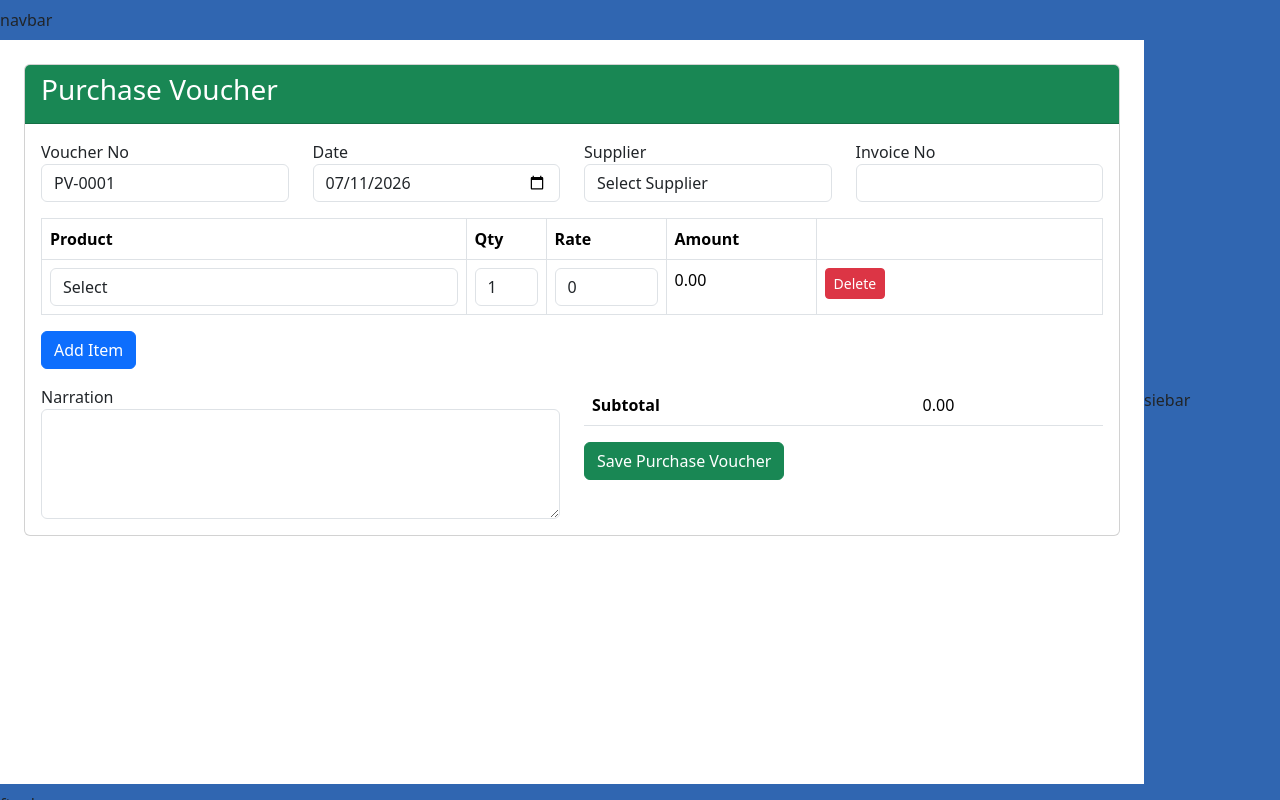
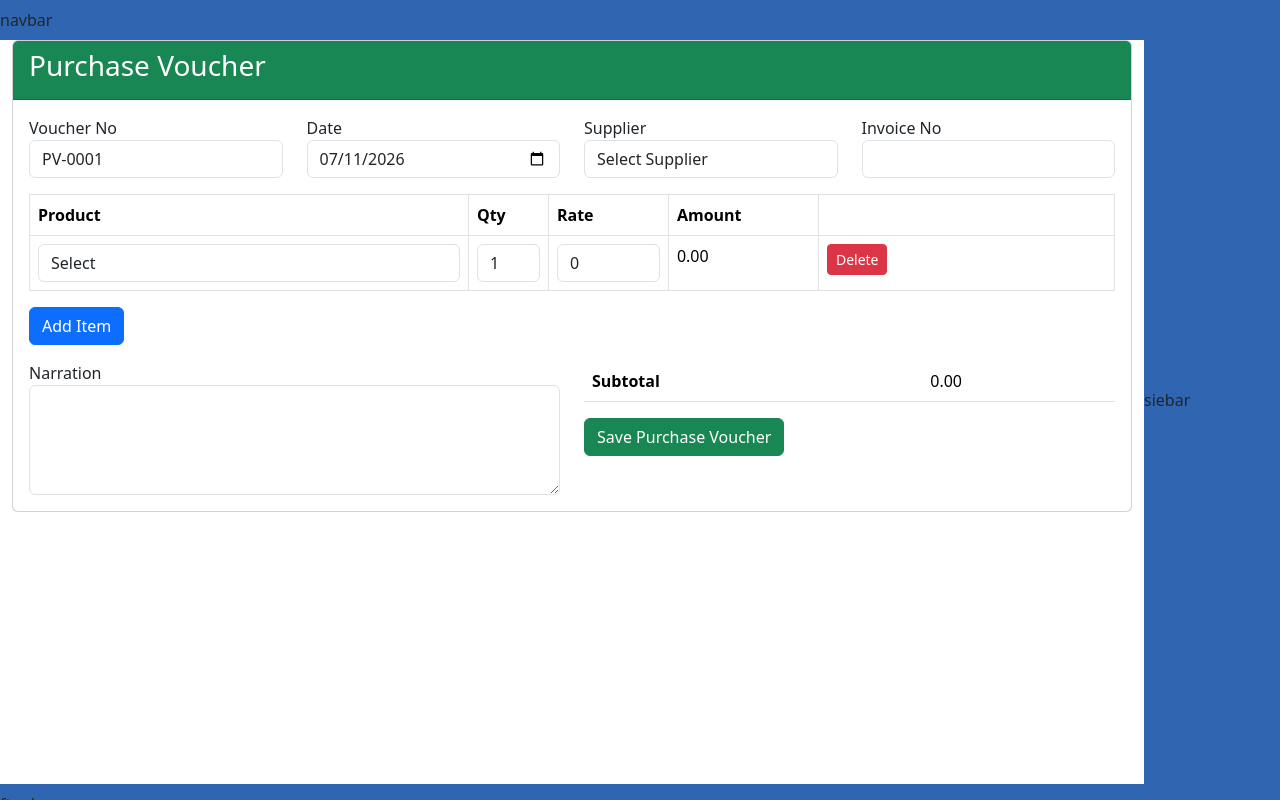
Before and after one commit to riissshu/ERP, a React (Vite) app in the folder Frontend/: page /purchase in a window 1280 px wide. Built offline with nearby package versions, Linux system fonts and the light colour scheme.

Commit message:
7th commit

```diff
--- a/Frontend/src/forms/PurchaseInputForm.jsx
+++ b/Frontend/src/forms/PurchaseInputForm.jsx
@@ -77,7 +77,7 @@ export default function DemoPurchase() {
   };
 
   return (
-    <div className="container mt-4">
+    <div className="container">
 
       <div className="card">
 
--- a/Frontend/src/layouts/PurchaseVoucher.jsx
+++ b/Frontend/src/layouts/PurchaseVoucher.jsx
@@ -2,12 +2,8 @@ import PurchaseInputForm from "../forms/PurchaseInputForm.jsx";
 
 export default function PurchaseVoucher() {
     return (
-        <div className="voucher">
-            <div className="row row-4">
-                <div className="col">
-                    <PurchaseInputForm/>
-                </div>
-            </div>
+        <div className="row">
+            <PurchaseInputForm/>
         </div>
     )
 }
--- a/Frontend/src/layouts/SalesVoucher.jsx
+++ b/Frontend/src/layouts/SalesVoucher.jsx
@@ -2,12 +2,8 @@ import SalesInputForm from "../forms/SalesInputForm.jsx"
 
 export default function SalesVoucher() {
     return (
-        <div className="voucher">
-            <div className="row row-4">
-                <div className="col">
-                   <SalesInputForm/>
-                </div>
-            </div>
+        <div className="row">
+            <SalesInputForm/>
         </div>
     )
 }
```
